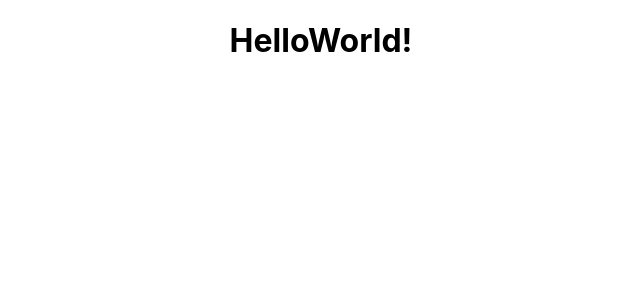
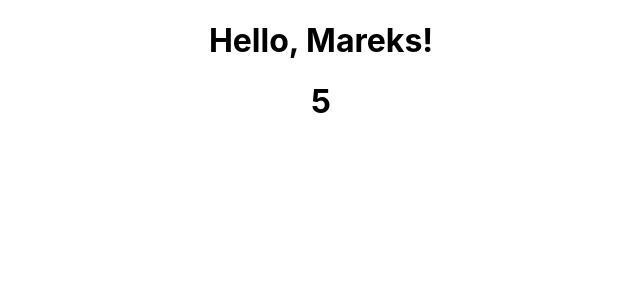
Before and after one commit to mzalot/ReactJS, a React (Create React App) app in the folder my-app/: page / in a window 1280 px wide. Shown: the top 300 px of the page, without its empty margins (319-959 px from the left). Built offline with nearby package versions, Linux system fonts and the light colour scheme.

Commit message:
I finished the code for the props and state methods

```diff
--- a/my-app/src/App.js
+++ b/my-app/src/App.js
@@ -1,12 +1,14 @@
 import React, { Component } from 'react';
 import './App.css';
 import HelloWorld  from './HelloWorld';
+import Counter  from './Counter';
 
 class App extends Component {
         render() {
             return (
                 <div className="App">
-                    <HelloWorld />
+                    <HelloWorld name={"Mareks"}/>
+                    <Counter/>
                 </div>
             );
         }
--- /dev/null
+++ b/my-app/src/Counter.jsx
@@ -0,0 +1,19 @@
+import React, { Component } from 'react';
+
+class Counter extends Component{
+        constructor(props) {
+            super(props);
+
+            this.state = {
+                count: 5
+            };
+        }
+
+        render() {
+            return(
+                <h1>{this.state.count}</h1>
+            );
+        }
+}
+
+export default Counter;
--- a/my-app/src/HelloWorld.jsx
+++ b/my-app/src/HelloWorld.jsx
@@ -3,7 +3,7 @@ import React, { Component } from 'react';
 class HelloWorld extends Component {
         render() {
             return (
-                <h1>HelloWorld!</h1>
+                <h1>Hello, {this.props.name}!</h1>
             );
         }
 }
```
